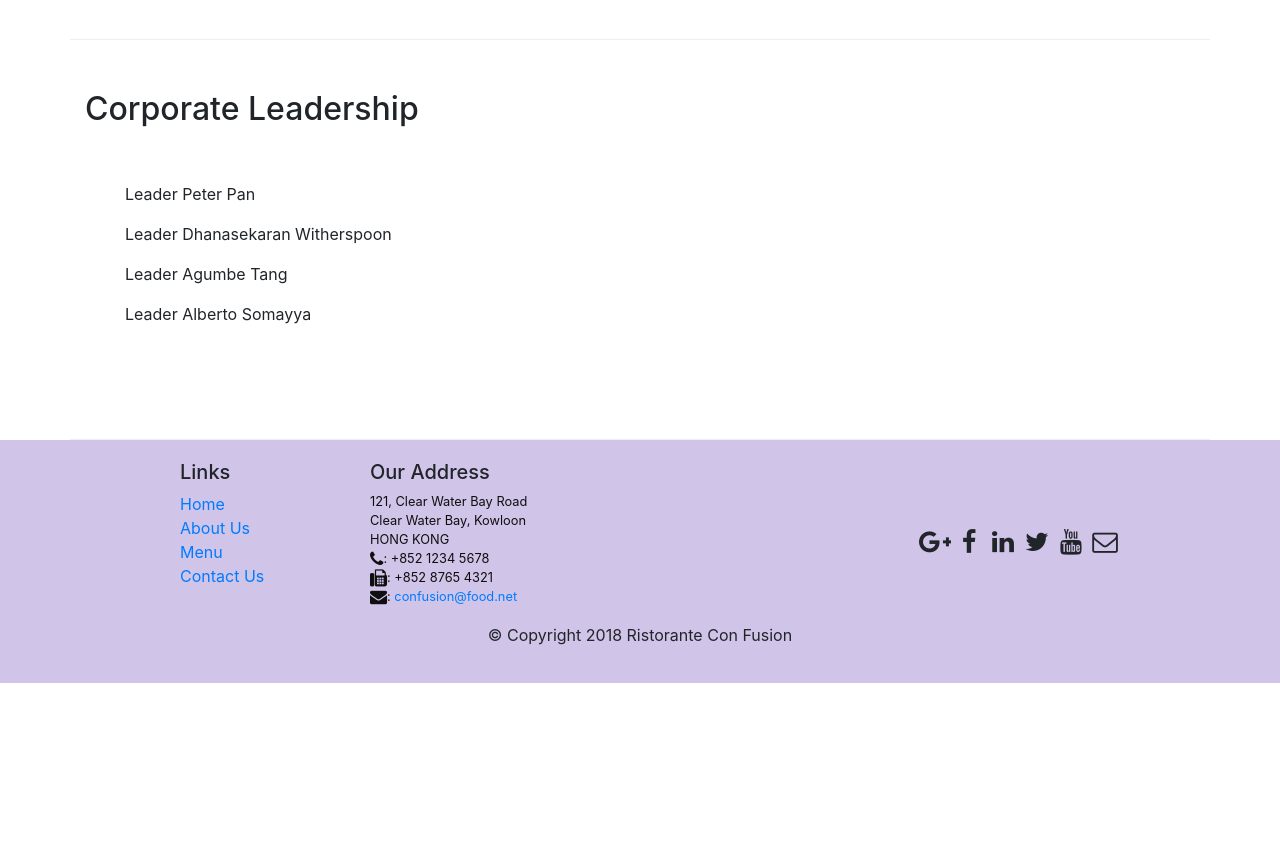
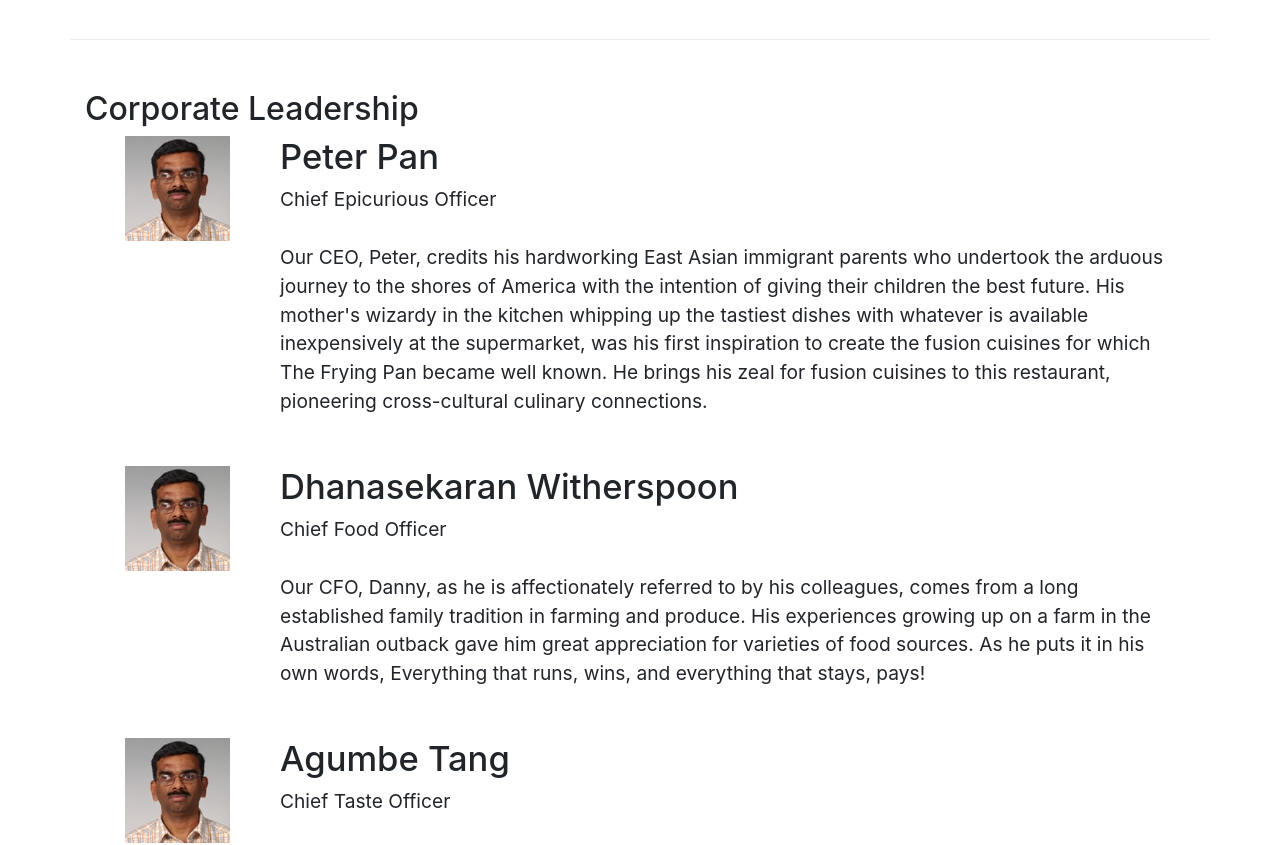
Before and after one commit to juanprog97/FullStack-Practice-React, a React (Create React App) app: page /aboutus in a window 1280 px wide. Shown: the part 960-1805 px from the top of the page. Before the commit the page ends 1643 px from the top, so only its background shows below. Built offline with nearby package versions, Linux system fonts and the light colour scheme.

Commit message:
Task 2 and Task3 : Assignament 2

```diff
--- a/src/App.css
+++ b/src/App.css
@@ -31,3 +31,14 @@ address{
 .navbar-dark {
   background-color: #512DA8;
 }
+
+.media-heading{
+  font-size: 180%;
+}
+
+.media-body{
+  font-size: 120%;
+  margin-left: 50px;
+  margin-bottom: 50px;
+  padding-right: 15px;
+}
--- a/src/components/AboutComponent.js
+++ b/src/components/AboutComponent.js
@@ -1,12 +1,35 @@
 import React from 'react';
-import { Breadcrumb, BreadcrumbItem, Card, CardBody, CardHeader, Media } from 'reactstrap';
+import { Breadcrumb, BreadcrumbItem, Card, CardBody, CardHeader, Media,CardImg } from 'reactstrap';
 import { Link } from 'react-router-dom';
 
+
+//implement Function Render Leader with Component Media
+function RenderLeader({details}){
+        return(
+            <div class="Container">
+            <Media>
+                <Media left top >
+                        <Media  src={details.image}/>
+                    </Media>
+                    <Media body>
+                    <Media heading>
+                        {details.name}
+                    </Media>
+                        {details.designation} <br/> <br/>
+                        {details.description}
+                </Media>
+            </Media>
+            </div>
+        );
+
+}
+
+// Add RenderLeader
 function About(props) {
 
     const leaders = props.leaders.map((leader) => {
         return (
-            <p>Leader {leader.name}</p>
+            <RenderLeader details ={leader}/>
         );
     });
 
@@ -66,7 +89,7 @@ function About(props) {
                 </div>
                 <div className="col-12">
                     <Media list>
-                        {leaders}
+                       {leaders}
                     </Media>
                 </div>
             </div>
```
